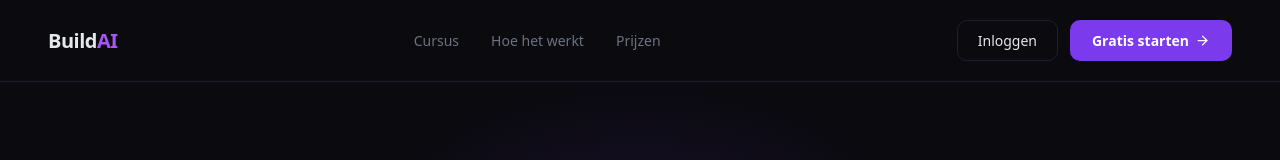
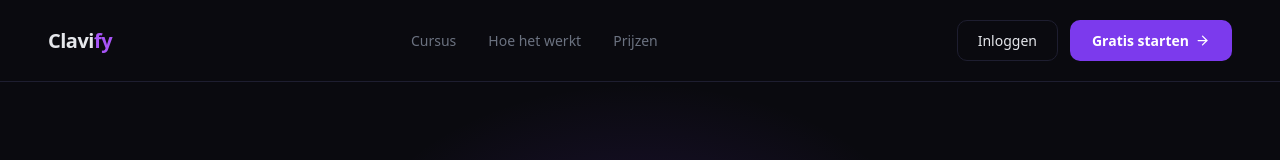
Before and after one commit to evershoptommy-ops/BuildAI, a Next.js app: page / in a window 1280 px wide. Shown: the top 160 px of the page. Built offline with nearby package versions, Linux system fonts and the light colour scheme.

Commit message:
Rebrand BuildAI to Clavify

```diff
--- a/src/app/(dashboard)/layout.tsx
+++ b/src/app/(dashboard)/layout.tsx
@@ -21,7 +21,7 @@ export default function DashboardLayout({ children }: { children: React.ReactNod
       {/* SIDEBAR */}
       <aside className="flex flex-col" style={{ width: 240, background: '#111118', borderRight: '1px solid #1e1e30', flexShrink: 0 }}>
         <div className="text-lg font-bold px-6 py-7" style={{ borderBottom: '1px solid #1e1e30' }}>
-          Build<span style={{ color: '#a855f7' }}>AI</span>
+          Clavi<span style={{ color: '#a855f7' }}>fy</span>
         </div>
 
         <nav className="flex-1 py-4">
--- a/src/app/layout.tsx
+++ b/src/app/layout.tsx
@@ -3,7 +3,7 @@ import { ClerkProvider } from '@clerk/nextjs'
 import './globals.css'
 
 export const metadata: Metadata = {
-  title: 'BuildAI — Bouw tools met AI',
+  title: 'Clavify — Bouw tools met AI',
   description: 'Leer stap voor stap hoe je met Claude en VS Code echte programmas maakt en verkoopt aan klanten.',
 }
 
--- a/src/app/page.tsx
+++ b/src/app/page.tsx
@@ -8,7 +8,7 @@ export default function LandingPage() {
       {/* NAV */}
       <nav style={{ borderBottom: '1px solid #1e1e30' }} className="flex items-center justify-between px-12 py-5">
         <div className="text-xl font-bold tracking-tight">
-          Build<span style={{ color: '#a855f7' }}>AI</span>
+          Clavi<span style={{ color: '#a855f7' }}>fy</span>
         </div>
         <div className="flex gap-8">
           {['Cursus', 'Hoe het werkt', 'Prijzen'].map(item => (
```
